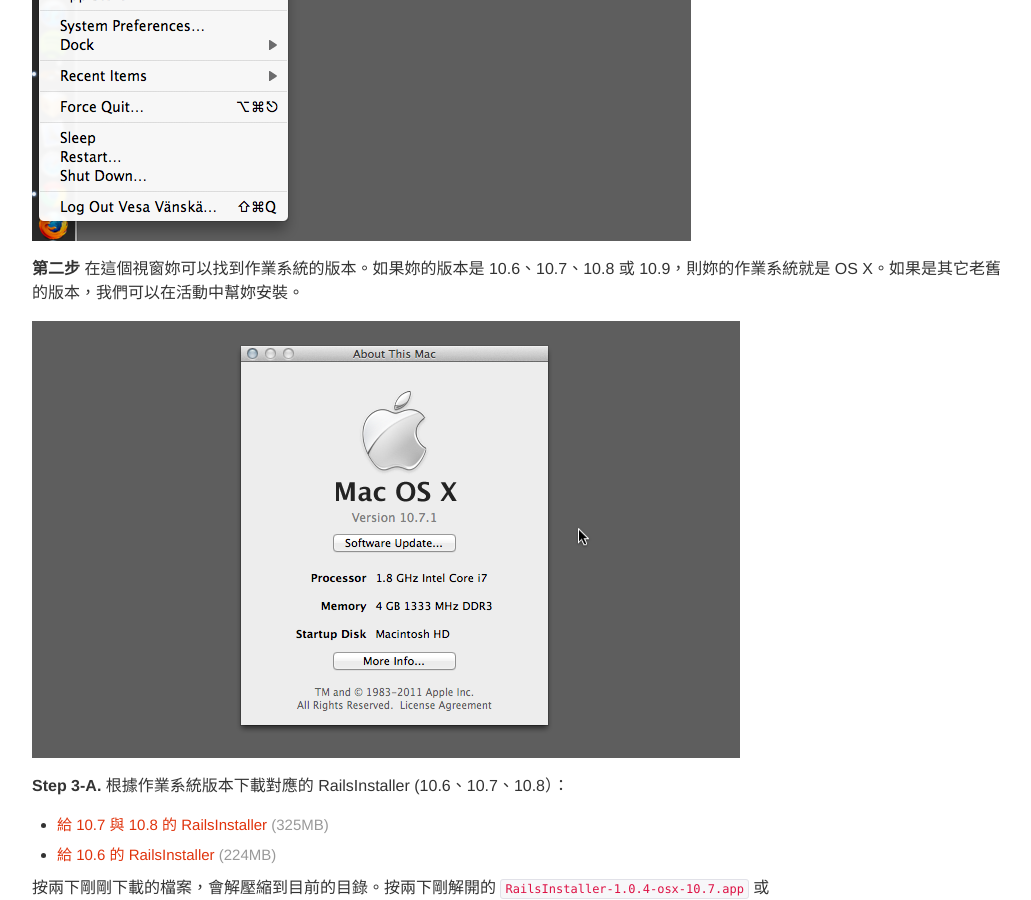
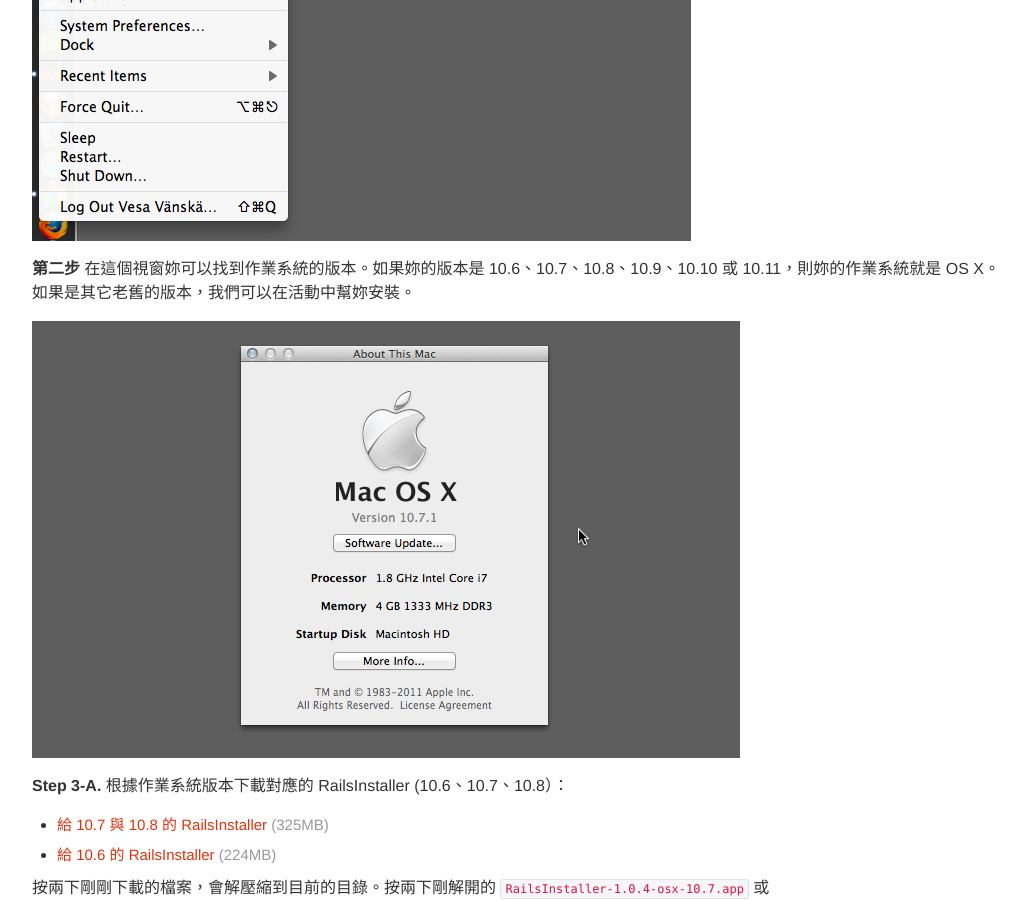
Before and after one commit to railsgirls-taiwan/railsgirls-taiwan.github.io, a Jekyll site: the page built from _posts/2013-05-02-install.markdown, in a window 1280 px wide and 900 px high, scrolled down 1553 px. Shown: the whole window, without its empty margins (53-1084 px from the left). Built offline with Jekyll 4.4.1, drawn with Linux system fonts in a browser that asks for light colours; nearby versions of some CDN libraries; Markdown is read by kramdown in place of the engine named in the settings.

Commit message:
OS X up to 10.11 now

```diff
--- a/_posts/2013-05-02-install.markdown
+++ b/_posts/2013-05-02-install.markdown
@@ -24,7 +24,7 @@
 
 ![Apple 選單](/images/1.png "Apple menu")
 
-**第二步** 在這個視窗妳可以找到作業系統的版本。如果妳的版本是 10.6、10.7、10.8 或 10.9，則妳的作業系統就是 OS X。如果是其它老舊的版本，我們可以在活動中幫妳安裝。
+**第二步** 在這個視窗妳可以找到作業系統的版本。如果妳的版本是 10.6、10.7、10.8、10.9、10.10 或 10.11，則妳的作業系統就是 OS X。如果是其它老舊的版本，我們可以在活動中幫妳安裝。
 
 ![關於這台 Mac 對話框](/images/2.png "About this Mac dialog")
 
```
